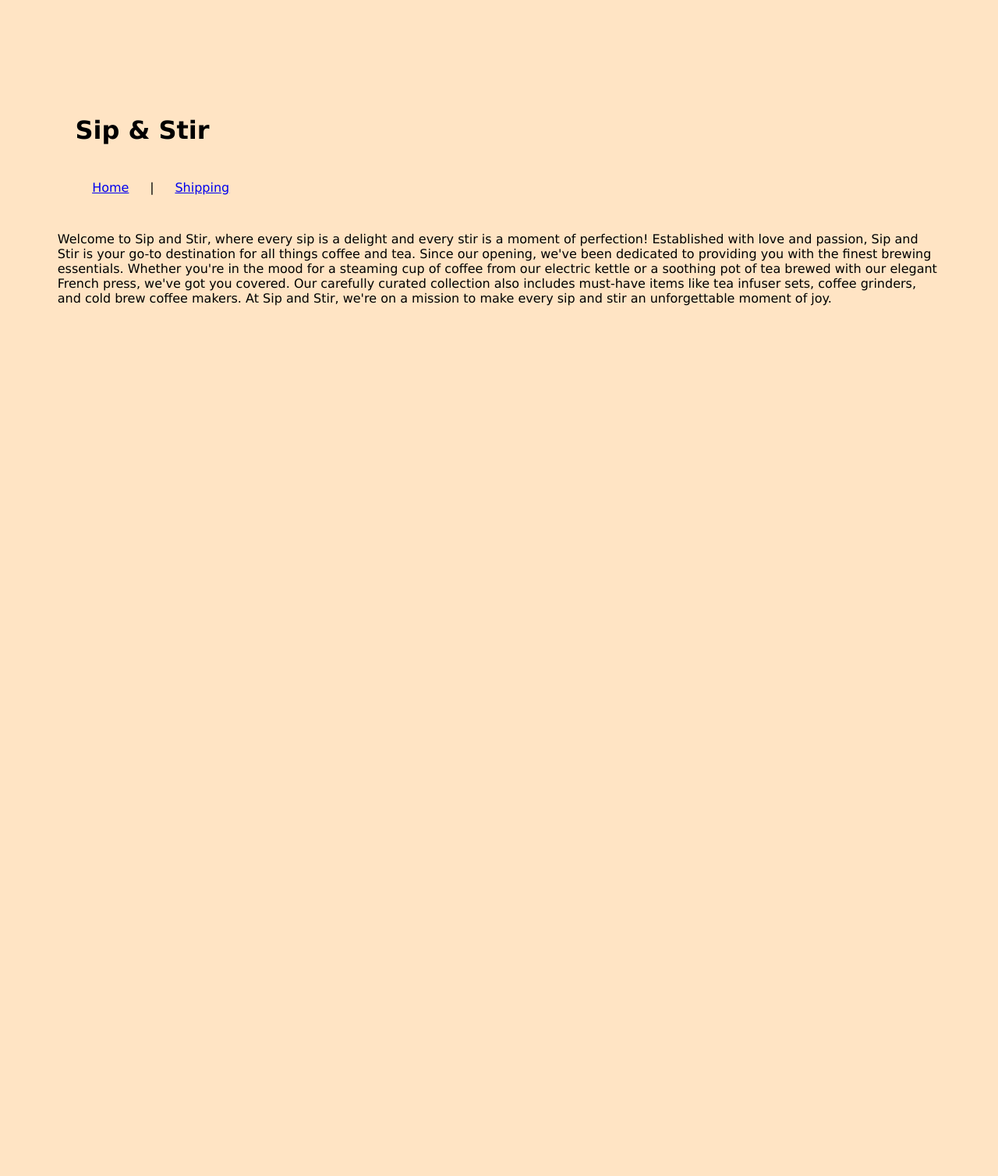
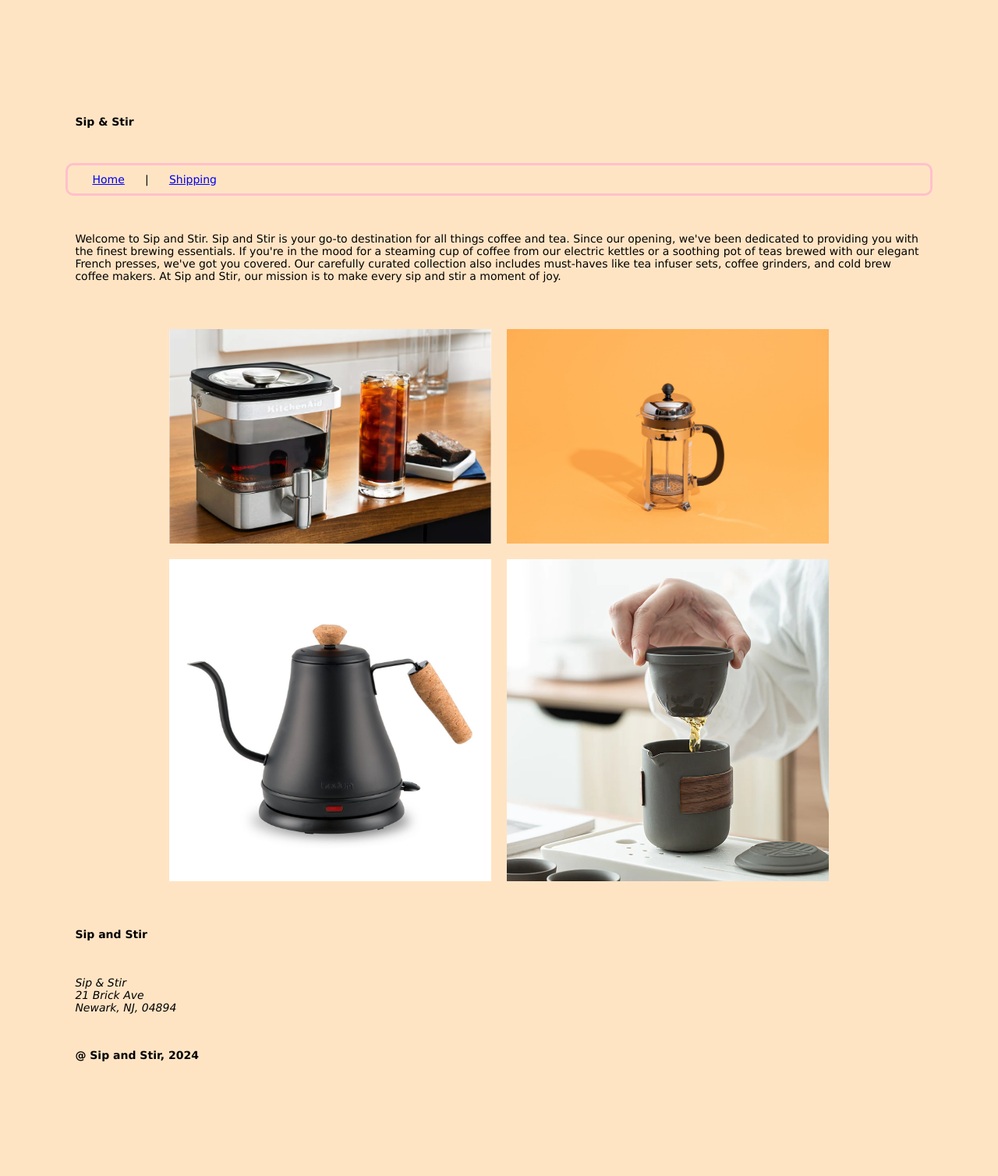
Before and after one commit to mjalafaro65/IT202-mja65-Project, a PHP site: page /home.html in a window 1280 px wide. Shown: the whole page at 78% size. Before the commit the page ends 392 px from the top, so only its background shows below. Run offline with PHP 8.4, Linux system fonts and the light colour scheme.

Commit message:
images/css/fix ups

```diff
--- a/home.html
+++ b/home.html
@@ -4,8 +4,12 @@
     <meta charset="UTF-8">
     <meta name="viewport" content="width=device-width, initial-scale=1.0">
     <link rel="stylesheet" href="main.css">
-    <title>Home</title>
+
+    <title>Sip & Stir</title>
+    <link rel="icon" href="images/tea-cup.png">
+
 </head>
+<body>
     <header>
         <h1>Sip & Stir</h1>
         <nav>
@@ -13,10 +17,29 @@
             <a href="shipping.php">Shipping</a>
         </nav>
     </header>
-<body>
-    <p>Welcome to Sip and Stir, where every sip is a delight and every stir is a moment of perfection! Established with love and passion, Sip and Stir is your go-to destination for all things coffee and tea. Since our opening, we've been dedicated to providing you with the finest brewing essentials. Whether you're in the mood for a steaming cup of coffee from our electric kettle or a soothing pot of tea brewed with our elegant French press, we've got you covered. Our carefully curated collection also includes must-have items like tea infuser sets, coffee grinders, and cold brew coffee makers. At Sip and Stir, we're on a mission to make every sip and stir an unforgettable moment of joy.</p>
-</body>
+    <main>
+        <p>Welcome to Sip and Stir. Sip and Stir is your go-to destination for all things coffee and tea. Since our opening, we've been dedicated to providing you with the finest brewing essentials. If you're in the mood for a steaming cup of coffee from our electric kettles or a soothing pot of teas brewed with our elegant French presses, we've got you covered. Our carefully curated collection also includes must-haves like tea infuser sets, coffee grinders, and cold brew coffee makers. At Sip and Stir, our mission is to make every sip and stir a moment of joy.</p>
+
+    <div class="image_container">
+        <img class="home_img" src="images\brew.webp" alt="brew">
+        <img class="home_img" src="images\fpress.jpg" alt="french press">
+        <img  class="home_img" src="images\kettle.jpg" alt="kettle">
+        <img  class="home_img" src="images\tea.webp" alt="tea infuser">
+    </div>
+
+
+    </main>
     <footer>
+        <h1>Sip and Stir</h1>
+        <address>
+            Sip & Stir<br>
+            21 Brick Ave<br>
+            Newark, NJ, 04894<br>
+        </address>
+        <h5>@ Sip and Stir, 2024</h5>
 
     </footer>
+
+</body>
+
 </html>
--- a/main.css
+++ b/main.css
@@ -1,6 +1,7 @@
 *{
     font-family:'Lucida Sans', 'Lucida Sans Regular', 'Lucida Grande', 'Lucida Sans Unicode', Geneva, Verdana, sans-serif;
     margin:4% 2%;
+    font-size: 14px;
 }
 
 body{
@@ -19,6 +20,12 @@ section {
 
 }
 
+nav{
+    margin: 10px;
+    border: 3px solid pink;
+    border-radius: 10px;
+    padding: 10px;
+}
 
 section input {
     width: 231px;
@@ -43,3 +50,25 @@ label {
     background-color: black;
     color: azure;
 }
+
+.image_container {
+
+    display: flex;
+    flex-direction:row;
+    flex-wrap: wrap;
+    justify-content: center;
+    margin: 50px;
+}
+
+.home_img {
+    flex-basis: 40%;
+    margin: 10px;
+    height:auto;
+    width: 10%;
+}
+
+@media (max-width: 768px) {
+    .home_img {
+        flex-basis: calc(100% - 10px); /* Adjust according to your preference */
+    }
+}
```
Also changed, not shown: shipping.php (+15 -6 lines), shipping_out.php (+20 -8 lines), images/brew.webp (added), images/fpress.jpg (added), images/kettle.jpg (added), images/tea-cup.png (added), images/tea.webp (added). Lines whose indentation alone changed are shown as unchanged.
